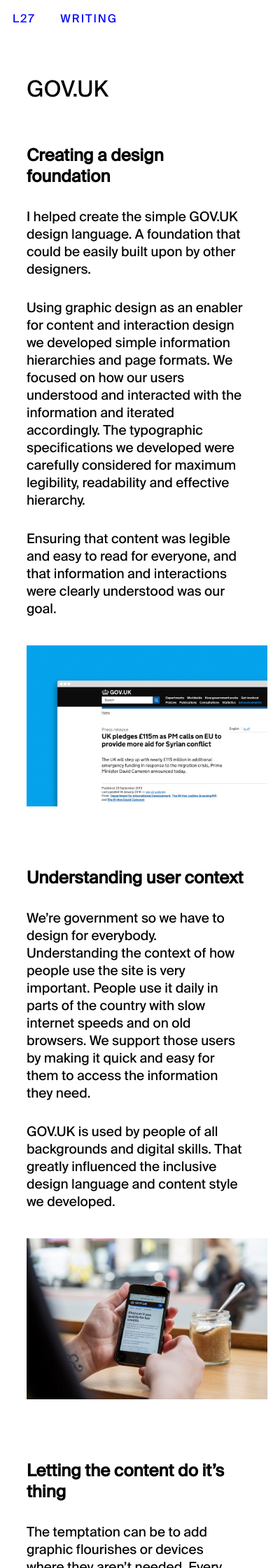
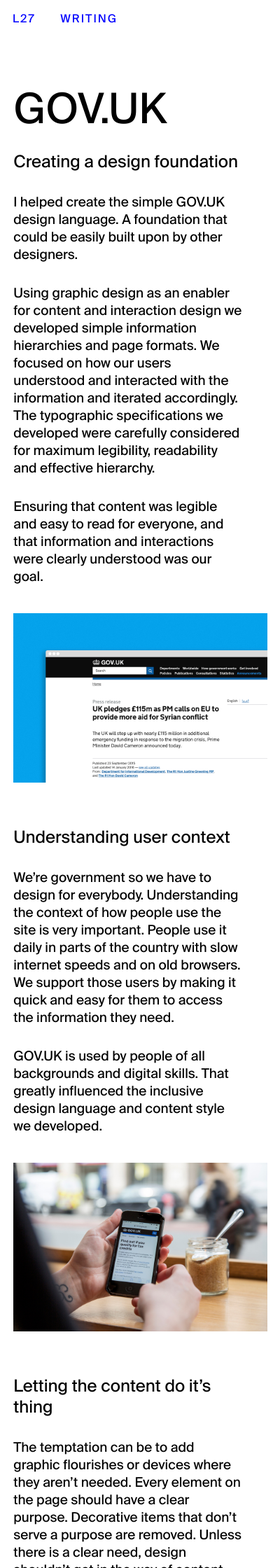
Before and after one commit to stephenjoe1/loft27design, a PHP site: page /project-govuk.html in a window 390 px wide. Shown: the top 2240 px of the page at 70% size. Run offline with PHP 8.4, Linux system fonts and the light colour scheme; some libraries are stand-ins or nearby versions.

Commit message:
style updates to project page

```diff
--- a/css/main.css
+++ b/css/main.css
@@ -73,7 +73,8 @@ content: none;
 .main-section {
 	max-width: 1400px;
 	margin-left: 8%;
-	clear: both;
+/*	clear: both;*/
+	margin-bottom: 90px;
 }
 
 .feature-big {
@@ -140,8 +141,8 @@ content: none;
 .project-intro h1 {
 	font-size: 90px;
 	line-height: 60px;
-	margin-bottom: 90px;
-	width:60%;
+	margin-bottom: 60px;
+	width:50%;
 }
 
 .project-intro h2 {
@@ -149,7 +150,9 @@ content: none;
 	line-height: 40px;
 	margin-bottom: 30px;
 	margin-top: 60px;
-	width:60%;
+	width:50%;
+	margin-left: 10%;
+	font-weight: 400;
 }
 
 .project-intro p {
@@ -157,7 +160,8 @@ content: none;
 	line-height: 30px;
 	margin-bottom: 30px;
 	margin-top: 0px;
-	width:60%;
+	margin-left: 10%;
+	width:50%;
 }
 
 .project-intro p a {
@@ -452,12 +340,58 @@ a:hover {
 	margin-top: 30px;
 }
 
+
+/*// project-intro copy */
+.project-intro {
+	float:left;
+	margin-bottom: 30px;
+}
+
+.project-intro h1 {
+	font-size: 90px;
+	line-height: 90px;
+	margin-bottom: 60px;
+	margin-left: 0%;
+	width:75%;
+}
+
+.project-intro h2 {
+	font-size: 32px;
+	line-height: 40px;
+	margin-bottom: 30px;
+	margin-top: 60px;
+	margin-left: 0%;
+	width:75%;
+	font-weight: 400;
+}
+
+.project-intro p {
+	font-size: 24px;
+	line-height: 30px;
+	margin-bottom: 30px;
+	margin-top: 0px;
+	margin-left: 0%;
+	width:75%;
+}
+
+.project-intro p a {
+	text-decoration: none;
+	color: blue;
+}
+
+.project-intro p a:hover {
+	color: black;
+}
+
 .project-intro img {
 	max-width: 100%;
 	margin-left: 0px;
 	margin-top: 10px;
 	margin-bottom: 10px;
 }
+
+/*// end*/
+
 
 }
 
@@ -523,30 +457,55 @@ a:hover {
 	padding-left: 0px;
 }
 
+.main-section {
+	max-width: 100%;
+	margin-left: 3%;
+/*	clear: both;*/
+	margin-bottom: 90px;
+}
+
 /*// project-intro copy */
 .project-intro {
 	float:left;
-	margin-bottom: 10px;
+	margin-bottom: 30px;
+}
+
+.project-intro h1 {
+	font-size: 60px;
+	line-height: 60px;
+	margin-bottom: 30px;
+	margin-left: 0%;
+	width:90%;
+}
+
+.project-intro h2 {
+	font-size: 24px;
+	line-height: 30px;
+	margin-bottom: 30px;
+	margin-top: 15px;
+	margin-left: 0%;
+	width:90%;
+	font-weight: 400;
 }
 
 .project-intro p {
 	font-size: 19px;
 	line-height: 25px;
-	width: 90%;
+	margin-bottom: 30px;
+	margin-top: 0px;
+	margin-left: 0%;
+	width:90%;
 }
 
-.project-intro h1 {
-	font-size: 32px;
-	line-height: 40px;
-	margin-bottom: 15px;
-	width: 90%;
+
+.project-intro img {
+	max-width: 100%;
+	margin-left: 0px;
+	margin-top: 10px;
+	margin-bottom: 10px;
 }
 
-.project-intro h2 {
-	font-size: 24px;
-	line-height: 30px;
-	width: 90%;
-}
+/*// end*/
 
 
 }
--- a/project-govuk.html
+++ b/project-govuk.html
@@ -12,7 +12,7 @@
 		<div class="header-wrapper">
 				<div class="menu">
 					<ul>
-						<li><a href="#">L27</a></li>
+						<li><a href="index.html">L27</a></li>
 						<li><a href="writing.html">WRITING</a></li>
 					</ul>
 				</div>
@@ -40,14 +40,12 @@
 					<p>The temptation can be to add graphic flourishes or devices where they aren’t needed. Every element on the page should have a clear purpose. Decorative items that don’t serve a purpose are removed. Unless there is a clear need, design shouldn’t get in the way of content.</p>
 					<p>With GOV.UK the aim is to get people in and out as quickly as possible. It’s not there to delight or engage. It’s there to help people find and understand important information. That’s why we minimise the other aspects of the design that might distract from the words.</p>
 					<p>GOV.UK won the Design Museum’s <a href="http://www.dailymail.co.uk/news/article-2310191/And-award-goes-boring-com-Government-website-beats-100-named-worlds-best-design.html">Design of the Year award</a> and a D&AD black and yellow pencil.</p>
-
-
+					<p class="project-web-link"><a href="https://www.gov.uk/">www.gov.uk</a></p>
 			</div>
 		 </div>
 
 
 	<script src="http://ajax.googleapis.com/ajax/libs/jquery/1.10.1/jquery.min.js"></script>
-
 	<script src="js/main.js"></script>
 </body>
 
```
Also changed, not shown: other parts of css/main.css (+9 -125 lines).
